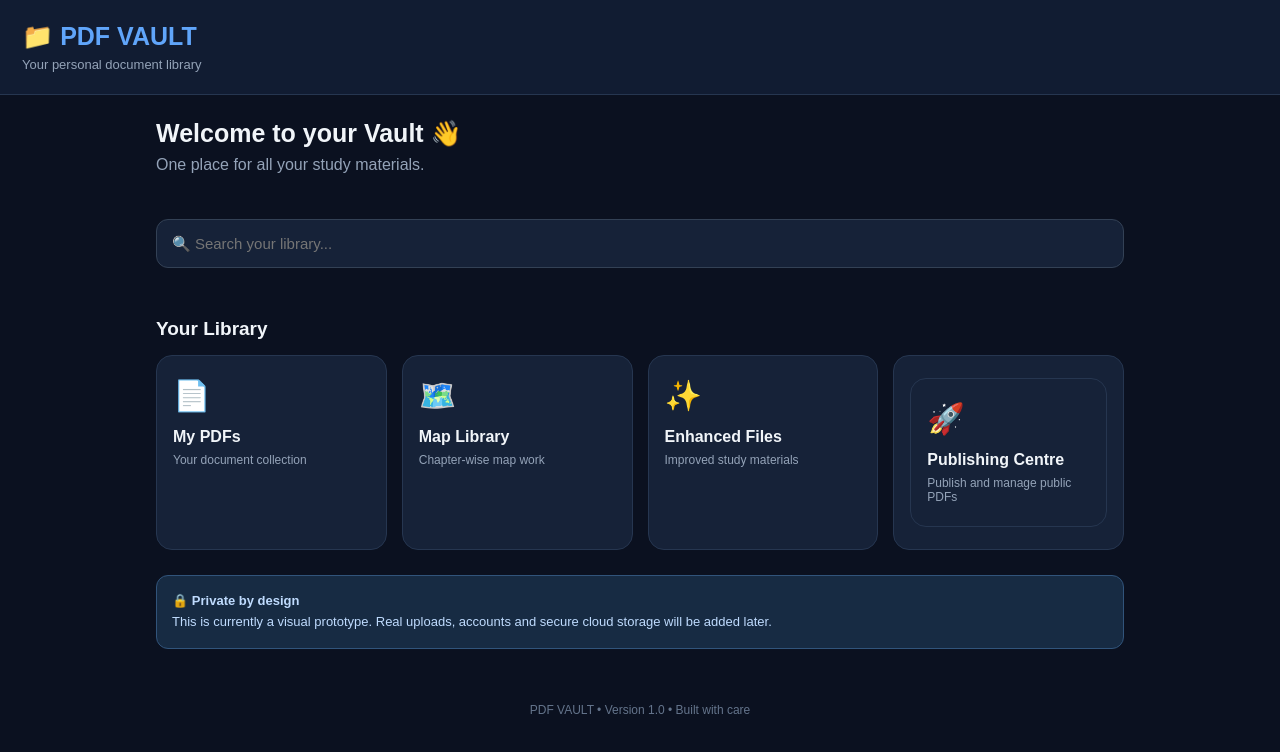
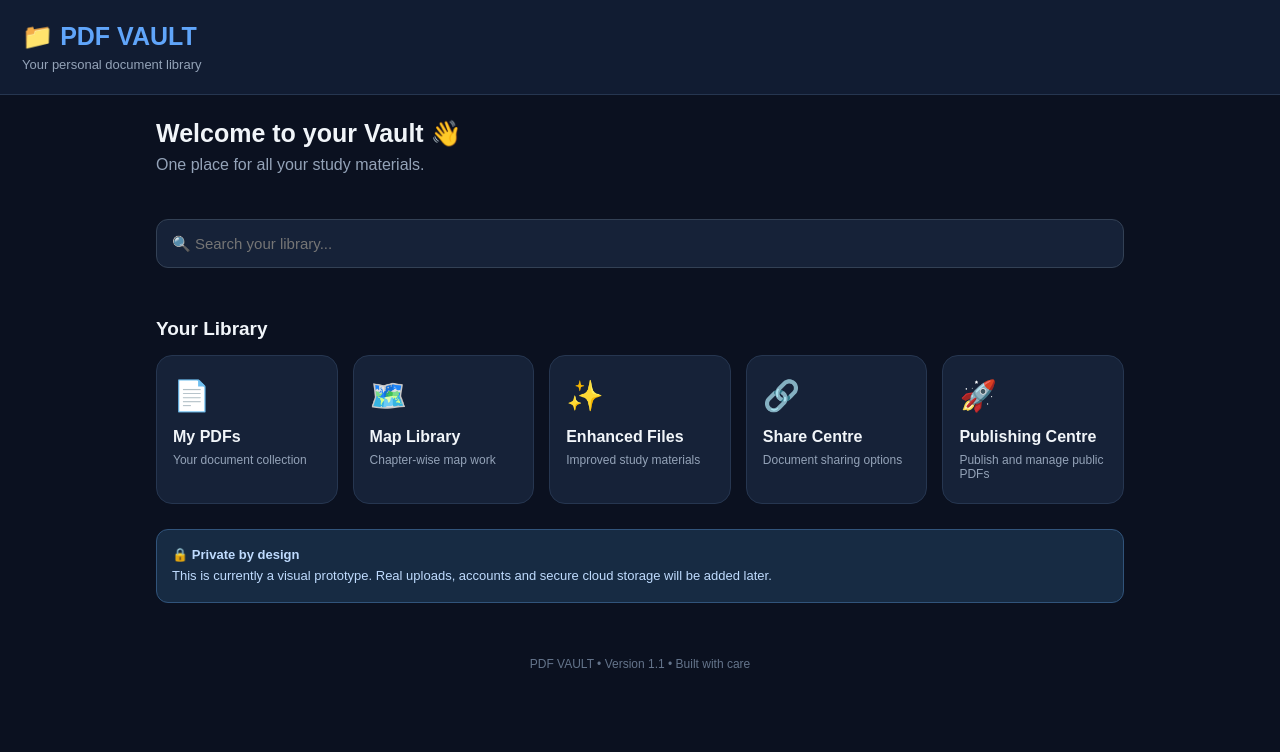
Before and after one commit to srutipanigrahi6-oss/pdf-vault, a plain HTML site: page index.html in a window 1280 px wide. Drawn offline with Linux system fonts and the light colour scheme.

Commit message:
Update index.html

```diff
--- a/index.html
+++ b/index.html
@@ -169,13 +169,18 @@
       <h3>Enhanced Files</h3>
       <p>Improved study materials</p>
     </div>
+<div class="card" data-name="share centre">
+  <div class="emoji">🔗</div>
+  <h3>Share Centre</h3>
+  <p>Document sharing options</p>
+</div>
 
-    <div class="card" data-name="share centre">
-      <div class="card" data-name="publishing centre">
-      <div class="emoji">🚀</div>
-      <h3>Publishing Centre</h3>
-      <p>Publish and manage public PDFs</p>
-      </div>
+<div class="card" data-name="publishing centre">
+  <div class="emoji">🚀</div>
+  <h3>Publishing Centre</h3>
+  <p>Publish and manage public PDFs</p>
+</div>
+
 
   </section>
 
@@ -188,7 +193,7 @@
 </main>
 
 <footer>
-  PDF VAULT • Version 1.0 • Built with care
+  PDF VAULT • Version 1.1 • Built with care
 </footer>
 
 <script>
```
